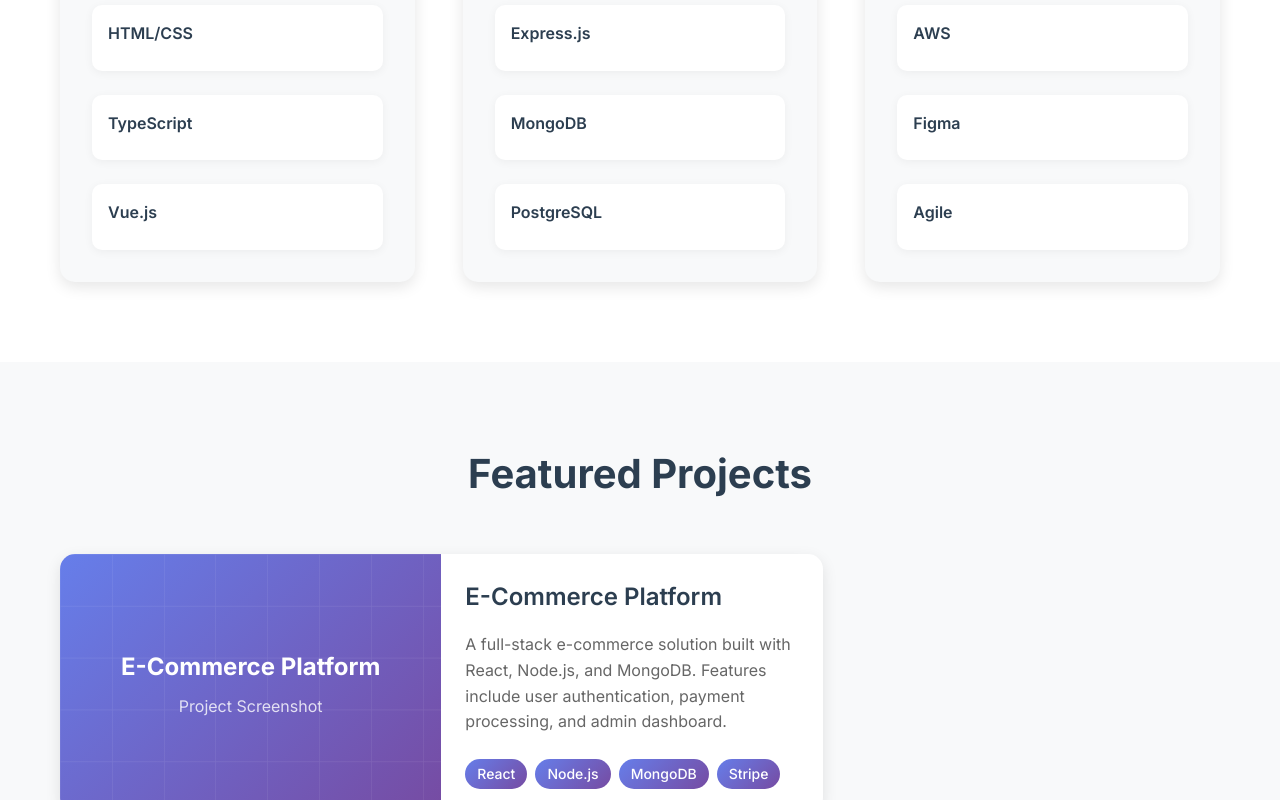
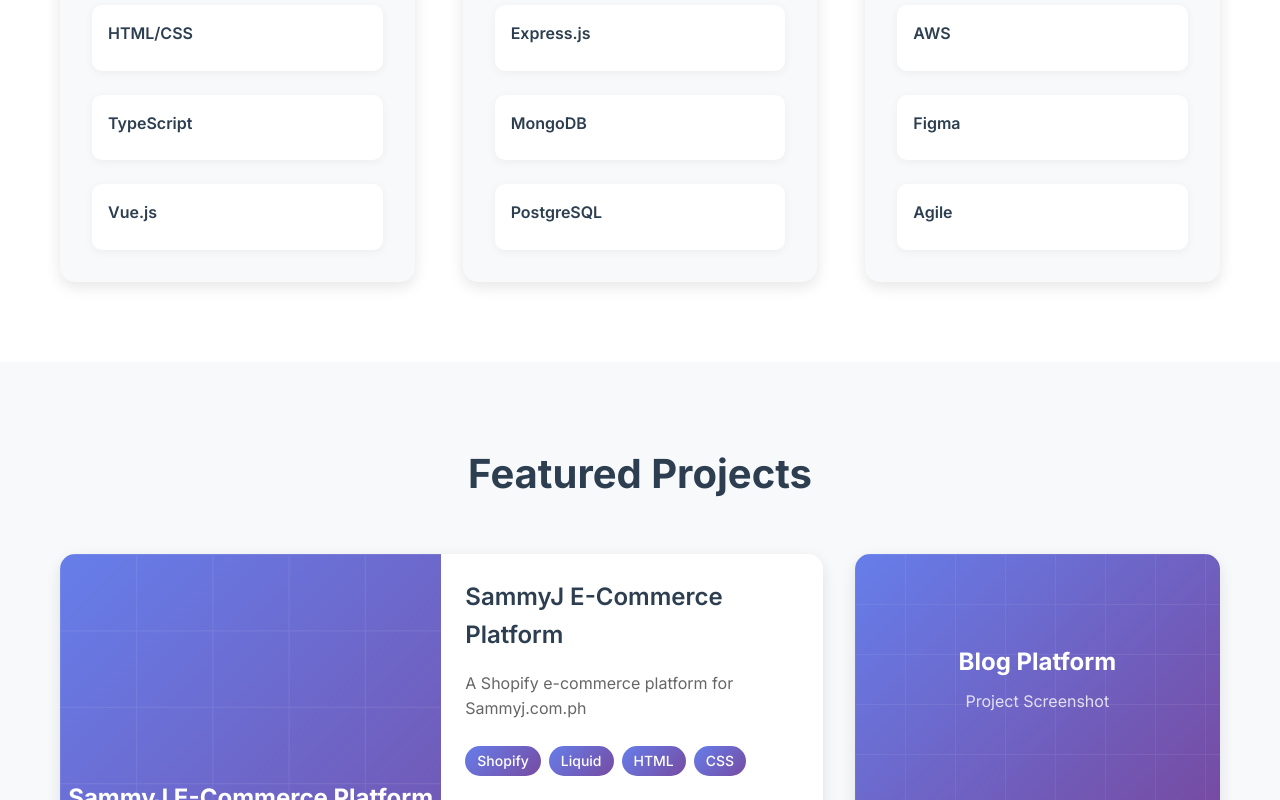
Before and after one commit to prinsudesu/portfolio, a React (Create React App) app: page / in a window 1280 px wide. Shown: the part 2000-2800 px from the top of the page. Built offline with nearby package versions, Linux system fonts and the light colour scheme; the HTML template or start-up script is replaced by a standard one.

Commit message:
Add SammyJ Project

```diff
--- a/src/components/Projects.js
+++ b/src/components/Projects.js
@@ -5,41 +5,20 @@ const Projects = () => {
   const projects = [
     {
       id: 1,
-      title: 'E-Commerce Platform',
-      description: 'A full-stack e-commerce solution built with React, Node.js, and MongoDB. Features include user authentication, payment processing, and admin dashboard.',
-      image: '/api/placeholder/400/300',
-      technologies: ['React', 'Node.js', 'MongoDB', 'Stripe'],
-      github: 'https://github.com',
-      live: 'https://example.com',
+      title: 'SammyJ E-Commerce Platform',
+      description: 'A Shopify e-commerce platform for Sammyj.com.ph',
+      image: '/resources/1.png',
+      technologies: ['Shopify', 'Liquid', 'HTML', 'CSS'],
+      live: 'https://sammyj.com.ph',
       featured: true
     },
+
     {
       id: 2,
-      title: 'Task Management App',
-      description: 'A collaborative task management application with real-time updates, drag-and-drop functionality, and team collaboration features.',
-      image: '/api/placeholder/400/300',
-      technologies: ['Vue.js', 'Express.js', 'Socket.io', 'PostgreSQL'],
-      github: 'https://github.com',
-      live: 'https://example.com',
-      featured: true
-    },
-    {
-      id: 3,
-      title: 'Weather Dashboard',
-      description: 'A responsive weather dashboard that displays current weather conditions and forecasts using external APIs.',
-      image: '/api/placeholder/400/300',
-      technologies: ['React', 'CSS3', 'Weather API'],
-      github: 'https://github.com',
-      live: 'https://example.com',
-      featured: false
-    },
-    {
-      id: 4,
       title: 'Blog Platform',
       description: 'A modern blog platform with markdown support, comment system, and admin panel for content management.',
       image: '/api/placeholder/400/300',
       technologies: ['Next.js', 'Prisma', 'PostgreSQL', 'Tailwind CSS'],
-      github: 'https://github.com',
       live: 'https://example.com',
       featured: false
     }
@@ -61,12 +40,6 @@ const Projects = () => {
                 </div>
                 <div className="project-overlay">
                   <div className="project-links">
-                    <a href={project.github} target="_blank" rel="noopener noreferrer" className="project-link">
-                      <svg width="20" height="20" viewBox="0 0 24 24" fill="currentColor">
-                        <path d="M12 0c-6.626 0-12 5.373-12 12 0 5.302 3.438 9.8 8.207 11.387.599.111.793-.261.793-.577v-2.234c-3.338.726-4.033-1.416-4.033-1.416-.546-1.387-1.333-1.756-1.333-1.756-1.089-.745.083-.729.083-.729 1.205.084 1.839 1.237 1.839 1.237 1.07 1.834 2.807 1.304 3.492.997.107-.775.418-1.305.762-1.604-2.665-.305-5.467-1.334-5.467-5.931 0-1.311.469-2.381 1.236-3.221-.124-.303-.535-1.524.117-3.176 0 0 1.008-.322 3.301 1.23.957-.266 1.983-.399 3.003-.404 1.02.005 2.047.138 3.006.404 2.291-1.552 3.297-1.23 3.297-1.23.653 1.653.242 2.874.118 3.176.77.84 1.235 1.911 1.235 3.221 0 4.609-2.807 5.624-5.479 5.921.43.372.823 1.102.823 2.222v3.293c0 .319.192.694.801.576 4.765-1.589 8.199-6.086 8.199-11.386 0-6.627-5.373-12-12-12z"/>
-                      </svg>
-                      Code
-                    </a>
                     <a href={project.live} target="_blank" rel="noopener noreferrer" className="project-link">
                       <svg width="20" height="20" viewBox="0 0 24 24" fill="currentColor">
                         <path d="M12 2C6.48 2 2 6.48 2 12s4.48 10 10 10 10-4.48 10-10S17.52 2 12 2zm-2 15l-5-5 1.41-1.41L10 14.17l7.59-7.59L19 8l-9 9z"/>
```
Also changed, not shown: public/resources/1.png (added).
